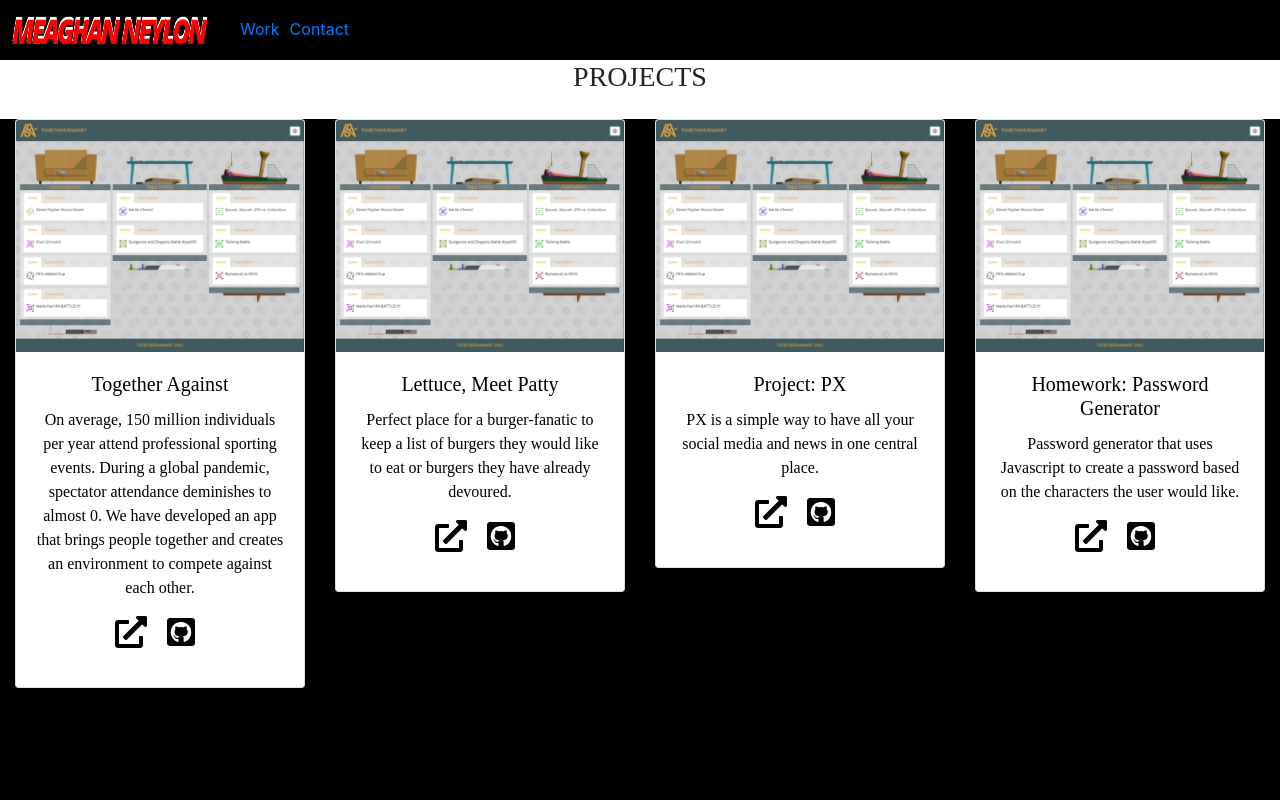
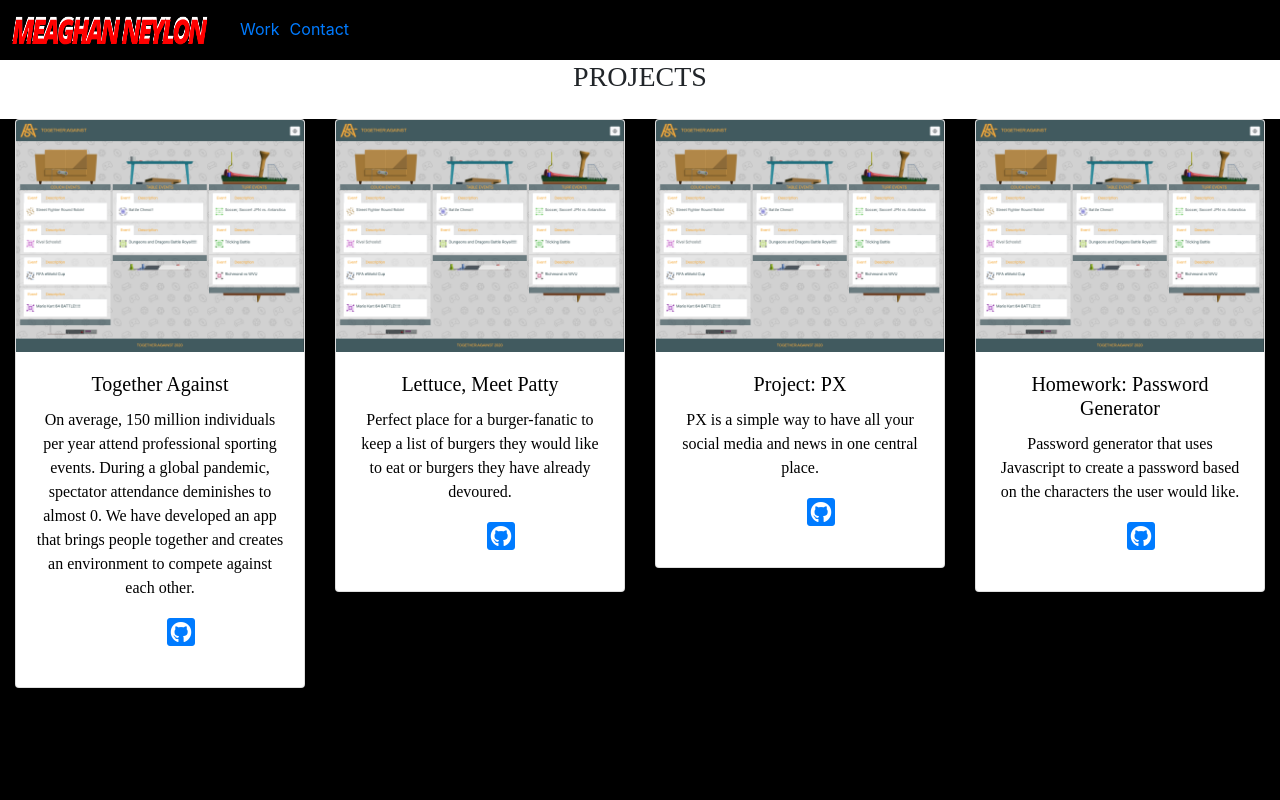
Before and after one commit to neylonmc/ReactPortfolio, a React (Create React App) app: page /work in a window 1280 px wide. Shown: the top 800 px of the page. Built offline with nearby package versions, Linux system fonts and the light colour scheme; a web font is replaced by a local one.

Commit message:
Updated links to right colors.

```diff
--- a/src/components/About/index.js
+++ b/src/components/About/index.js
@@ -24,7 +24,7 @@ function About() {
           threads and good coffee.
         </span>
 
-        <div className="contact-info">
+        <div className="contact-info" style={{ color: "white" }}>
           <a href="https://github.com/neylonmc" target="_blank">
             <i className="fab fa-github-square fa-2x " />
           </a>
--- a/src/components/Individual-Projects/style.css
+++ b/src/components/Individual-Projects/style.css
@@ -17,8 +17,3 @@
   width: 90%;
   margin-bottom: 15px;
 }
-
-.fab,
-.fas {
-  color: black;
-}
```
Also changed, not shown: 1 other file (tests, documents, lock files or other folders).
